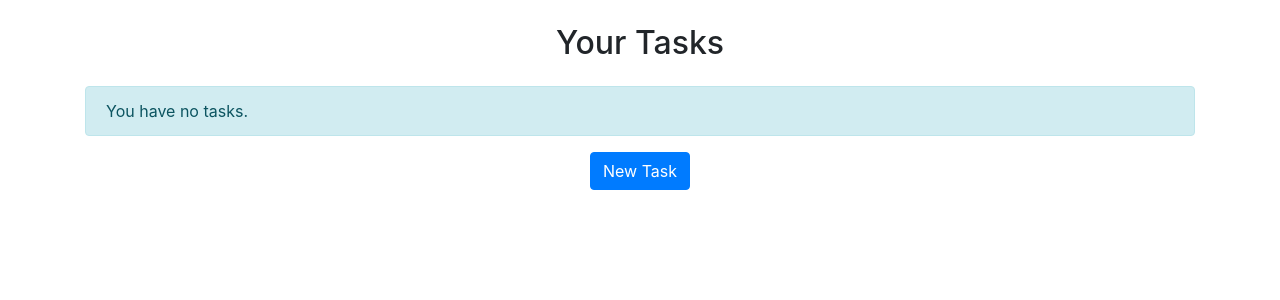
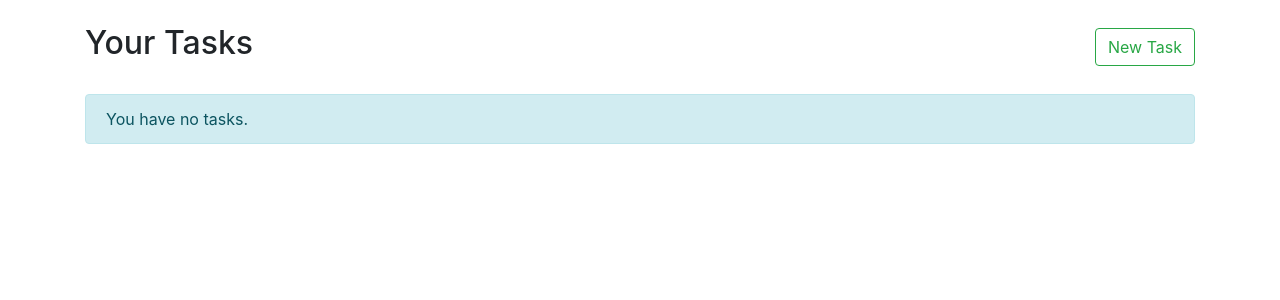
Before and after one commit to Sambhav10/INFO5103_TaskApp, a Flask app: template Flask_Project/app/Templates/tasks.html in a window 1280 px wide. Shown: the part 56-356 px from the top of the page. Run offline with Flask 3, Linux system fonts and the light colour scheme; the template is opened without the code that fills it, so the values that code supplies are empty; parts of the project's set-up code (start-up, migrations or seed data) failed here and were passed over; some libraries are stand-ins or nearby versions.

Commit message:
navigate back to the list page after creating a new task

```diff
--- a/Flask_Project/app/Templates/tasks.html
+++ b/Flask_Project/app/Templates/tasks.html
@@ -1,6 +1,15 @@
 {% extends 'base.html' %} {% block title %}Your Tasks{% endblock %} {% block
 content %}
-<h2 class="text-center mb-4">Your Tasks</h2>
+<div class="row align-items-center mb-4">
+  <div class="col-md-6">
+    <h2 class="text-left">Your Tasks</h2>
+  </div>
+  <div class="col-md-6 text-right">
+    <a class="btn btn-outline-success" href="{{ url_for('task.new_task') }}"
+      >New Task</a
+    >
+  </div>
+</div>
 
 <!-- Display a message if there are no tasks -->
 {% if not tasks %}
@@ -45,10 +54,4 @@ content %}
   </div>
   {% endfor %}
 </div>
-{% endif %}
-
-<div class="text-center mt-3">
-  <a class="btn btn-primary" href="{{ url_for('task.new_task') }}">New Task</a>
-</div>
-
-{% endblock %}
+{% endif %} {% endblock %}
--- a/Flask_Project/app/new_task.py
+++ b/Flask_Project/app/new_task.py
@@ -40,7 +40,7 @@ def new_task():
             )
             db.session.add(task)
             db.session.commit()
-            return redirect(url_for('main.home'))
+            return redirect(url_for('tasks.view_tasks'))
 
     # For GET or invalid POST, render the form with errors if any
     return render_template("newTask.html", form=form)
```
Also changed, not shown: Flask_Project/instance/users.db.
